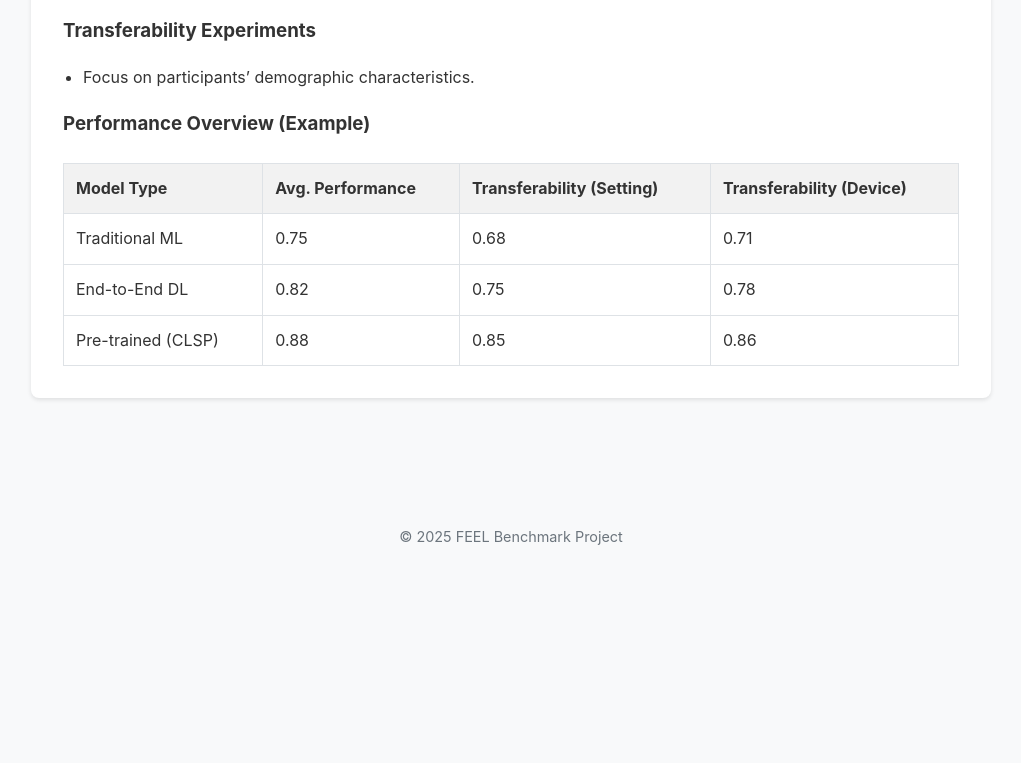
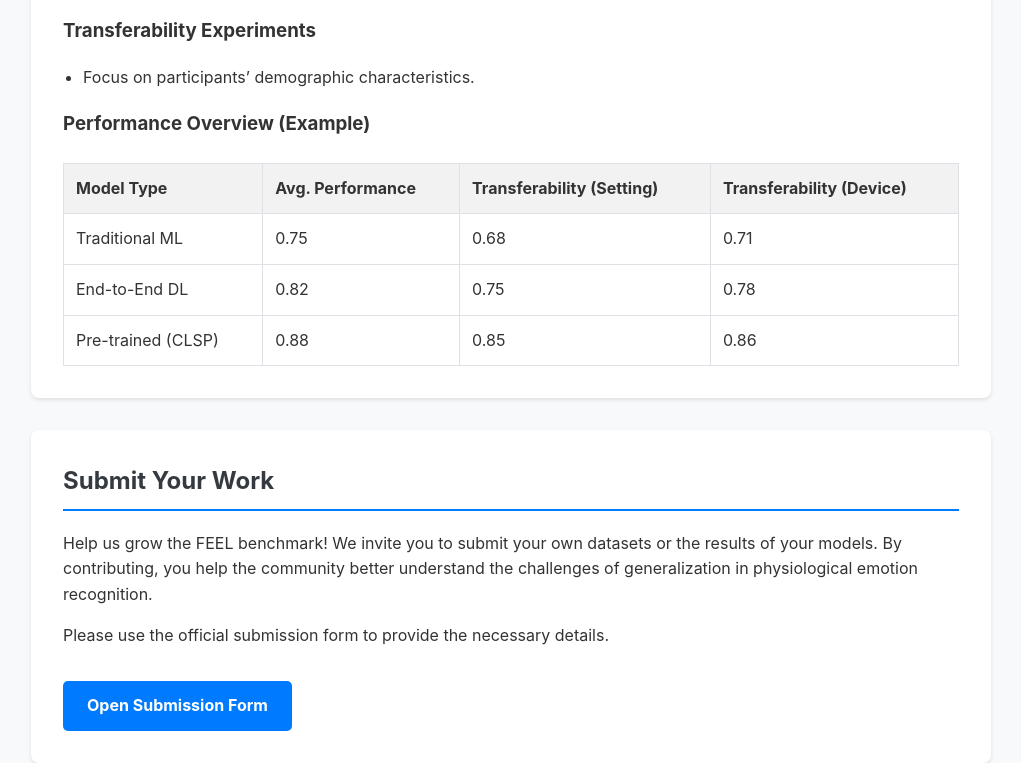
Before and after one commit to alchemy18/FEEL_Benchmark, a plain HTML site: page index.html in a window 1280 px wide. Shown: the part 2034-2797 px from the top of the page, without its empty margins (129-1150 px from the left). Before the commit the page ends 2612 px from the top, so only its background shows below. Drawn offline with Linux system fonts and the light colour scheme.

Commit message:
Update index.html
added submit option

```diff
--- a/index.html
+++ b/index.html
@@ -33,6 +33,9 @@
             color: #fff;
             padding: 1rem;
             text-align: center;
+            position: sticky;
+            top: 0;
+            z-index: 100;
         }
         nav a {
             color: #fff;
@@ -77,6 +80,20 @@
         th {
             background-color: #f2f2f2;
         }
+        .submit-button {
+            display: inline-block;
+            background-color: #007bff;
+            color: #fff;
+            padding: 12px 24px;
+            text-decoration: none;
+            font-weight: bold;
+            border-radius: 5px;
+            margin-top: 1rem;
+            transition: background-color 0.3s ease;
+        }
+        .submit-button:hover {
+            background-color: #0056b3;
+        }
         footer {
             text-align: center;
             padding: 1rem;
@@ -99,6 +116,7 @@
         <a href="#datasets">Datasets</a>
         <a href="#models">Models</a>
         <a href="#analysis">Analysis</a>
+        <a href="#submit">Submit</a> <!-- Added Navigation Link -->
     </nav>
 
     <div class="container">
@@ -123,7 +141,6 @@
         <div id="datasets" class="section">
             <h2>Datasets</h2>
             <p>We curated a diverse collection of 19 publicly available datasets covering a wide range of experimental conditions and labeling strategies. A full list and details are available in Appendix A.1 of our paper.</p>
-            <!-- A table of datasets could be inserted here -->
         </div>
 
         <div id="models" class="section">
@@ -183,6 +200,18 @@
                 </tbody>
             </table>
         </div>
+
+        <!-- NEW SUBMISSION SECTION -->
+        <div id="submit" class="section">
+            <h2>Submit Your Work</h2>
+            <p>Help us grow the FEEL benchmark! We invite you to submit your own datasets or the results of your models. By contributing, you help the community better understand the challenges of generalization in physiological emotion recognition.</p>
+            <p>Please use the official submission form to provide the necessary details.</p>
+            <a href="https://forms.gle/jkzQDUgpJSUstiKx5" class="submit-button" target="_blank" rel="noopener noreferrer">
+                Open Submission Form
+            </a>
+        </div>
+        <!-- END OF NEW SECTION -->
+
     </div>
 
     <footer>
```
